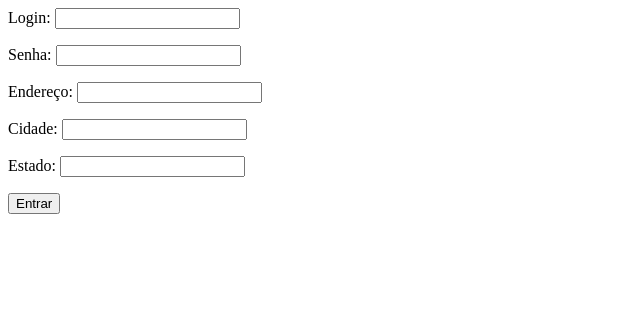
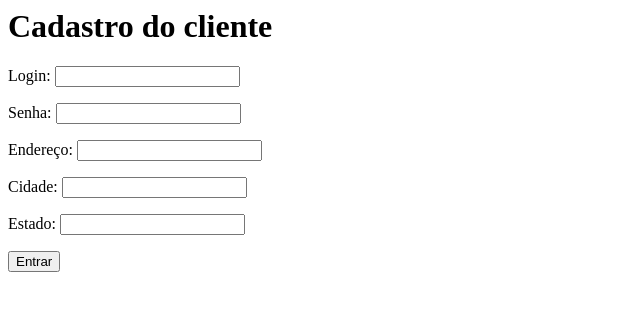
Before and after one commit to CEEMTI-BG-prof-Melissa/aula-04-25-03-pedro-noibauer-e-guilherme, a plain HTML site: page index.html in a window 1280 px wide. Shown: the whole page, without its empty margins (0-640 px from the left). Drawn offline with Linux system fonts and the light colour scheme.

Commit message:
Update index.html

```diff
--- a/index.html
+++ b/index.html
@@ -3,6 +3,7 @@
   </head>
   <body>
     <form>
+      <h1>Cadastro do cliente</h1>
       <p>
         Login: <input type="text">
       </p>
```
